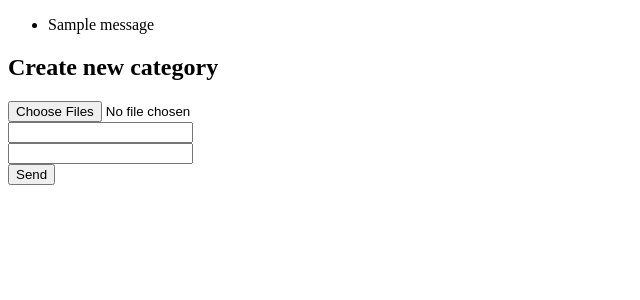
After one commit to pumaliga/Example-Flask, a Flask app: page /main/add/category in a window 1280 px wide. The commit adds this page. Shown: the top 300 px of the page, without its empty margins (0-640 px from the left). Run offline with Flask 2, Linux system fonts and the light colour scheme; a user stored in the database is signed in; tables that the repository leaves empty hold one stand-in row (values such as "Sample post"); one stand-in notice (Sample message) is shown.

Commit message:
last updates

```diff
--- a/app/__init__.py
+++ b/app/__init__.py
@@ -4,14 +4,15 @@ from flask_login import LoginManager
 
 login_manager = LoginManager()
 # login_manager.login_view = 'auth.login'
+ALLOWED_EXTENSIONS = {'txt', 'pdf', 'png', 'jpg', 'jpeg', 'gif'}
+UPLOAD_FOLDER = 'app/uploads'
 
 
 def create_app():
     app = Flask(__name__)
+    login_manager.init_app(app)
     app.config['SECRET_KEY'] = 'secret-key'
     app.debug = True
-    login_manager.init_app(app)
-
 
     from .auth import auth as auth_blueprint
     app.register_blueprint(auth_blueprint, url_prefix='/auth')
@@ -24,6 +25,6 @@ def create_app():
 
     @app.route('/')
     def redirect_rout():
-        return redirect(url_for('telega.login'))
+        return redirect(url_for('main.index'))
 
     return app
--- a/app/auth/views.py
+++ b/app/auth/views.py
@@ -23,7 +23,7 @@ def login():
                 return redirect(next_page)
     flash('Invalid username or password.')
 
-    return render_template('auth/login_telegram.html')
+    return render_template('auth/login.html')
 
 
 @auth.route('/register', methods=['GET', 'POST'])
--- a/app/main/views.py
+++ b/app/main/views.py
@@ -1,14 +1,74 @@
 import json
+import os
 
-from flask import render_template, jsonify
+from flask import render_template, jsonify, request, flash, redirect, url_for
 from flask_login import login_required
+from werkzeug.utils import secure_filename
 
 from . import main
+from .. import ALLOWED_EXTENSIONS, UPLOAD_FOLDER
+from ..models import session, Category
 
 
 @main.route('/', methods=['GET', 'POST'])
 def index():
     return render_template('index.html')
+
+
+# def uploader(avatar_category):
+#     """ Method for encrypting files """
+#     image_data = {}
+#     img_postfix = avatar_category.filename.rsplit('.', 1)[-1]
+#     img_name = avatar_category.filename.rsplit('.', 1)[0]
+#
+#     if img_postfix not in ('png', 'jpg', 'jpeg'):
+#         return False
+#
+#     image = 'avatar_{0}.{1}'.format(img_name, img_postfix)
+#     image_data[img_name] = image
+#
+#     return image_data
+
+def allowed_file(filename):
+    return '.' in filename and \
+           filename.rsplit('.', 1)[1].lower() in ALLOWED_EXTENSIONS
+
+
+@main.route('/add/category', methods=['GET', 'POST'])
+@login_required
+def add_category():
+    if request.method == 'POST':
+
+        try:
+            data = request.form
+            name = data.get('name')
+            description = data.get('description')
+
+            # if 'avatar' not in request.files:
+            #     flash('No file part')
+            #     return redirect(url_for('main.add_category'))
+
+            file = request.files.get('avatar')
+
+            if file.filename == '':
+                flash('No selected file')
+                return redirect(url_for('main.add_category'))
+
+            if file and allowed_file(file.filename):
+                filename = secure_filename(file.filename)
+                file.save(os.path.join(UPLOAD_FOLDER, filename))
+                with session() as s:
+                    new_category = Category(avatar=filename, name=name,
+                                            description=description)
+                    s.add(new_category)
+                    s.commit()
+                return redirect(url_for('main.add_category'))
+
+        except KeyError:
+            return jsonify({'saved': 'No file'})
+
+    return render_template('add_category.html')
+
 
 @main.route('/get_info_one')
 def get_info_one():
--- a/app/models.py
+++ b/app/models.py
@@ -1,9 +1,9 @@
 from contextlib import contextmanager
 
 from flask_login import UserMixin
-from sqlalchemy import Column, Integer, String, create_engine
+from sqlalchemy import Column, Integer, String, create_engine, ForeignKey, TEXT, Boolean
 from sqlalchemy.ext.declarative import declarative_base
-from sqlalchemy.orm import scoped_session, sessionmaker
+from sqlalchemy.orm import scoped_session, sessionmaker, relationship
 
 from . import login_manager
 
@@ -27,7 +27,7 @@ def session():
         connection.close()
 
 
-class User(UserMixin,Base):
+class User(UserMixin, Base):
     __tablename__ = 'users'
     id = Column(Integer, primary_key=True)
     username = Column(String(200), unique=True, nullable=False)
@@ -44,8 +44,36 @@ def load_user(user_id):
         user = s.query(User).get(int(user_id))
     return user
 
+
 # def load_user(user_id):
 # with session() as s:
     #     user_id = s.query(User).get_id(user_id)
     #     print(user_id)
     # return user_id
+
+
+class Category(Base):
+    __tablename__ = 'categories'
+    id = Column(Integer, primary_key=True)
+    avatar = Column(String(200), unique=True)
+    name = Column(String(200), unique=True, nullable=False)
+    description = Column(String(200), nullable=False)
+    product_info = relationship("Product", backref="category", lazy='dynamic', cascade="all, delete, delete-orphan")
+
+
+class Product(Base):
+    __tablename__ = 'products'
+    id = Column(Integer, primary_key=True)
+    category_id = Column(Integer, ForeignKey('categories.id'), nullable=False)
+    product_photo = relationship("Photo", backref="product", lazy='dynamic', cascade="all, delete, delete-orphan")
+    name = Column(String(200), unique=True, nullable=False)
+    description = Column(TEXT, nullable=False)
+    price = Column(Integer, nullable=False)
+    available = Column(Boolean, default=False)
+
+
+class Photo(Base):
+    __tablename__ = 'photos'
+    id = Column(Integer, primary_key=True)
+    product_id = Column(Integer, ForeignKey('products.id'), nullable=False)
+    photo = Column(String(200), unique=True)
--- /dev/null
+++ b/app/templates/add_category.html
@@ -0,0 +1,35 @@
+{% extends 'index.html' %}
+
+{% block content %}
+
+    {% with messages = get_flashed_messages() %}
+                {% if messages %}
+                    <ul class=flashes>
+                    {% for message in messages %}
+                        <li>{{ message }}</li>
+                    {% endfor %}
+                    </ul>
+                {% endif %}
+            {% endwith %}
+    <div class="add-category">
+
+        <form method="POST" enctype="multipart/form-data">
+            <h2>
+                Create new category
+            </h2>
+            <div class="avatar">
+                <input type="file" class="input-for-avatar" name="avatar" multiple>
+            </div>
+            <div class="title">
+                <input name="name" class="input-for-title" required>
+            </div>
+            <div class="description">
+                <input name="description" class="input-for-description" required>
+            </div>
+            <div>
+                <input type="submit" value=Send>
+
+            </div>
+        </form>
+    </div>
+{% endblock %}
--- a/app/templates/index.html
+++ b/app/templates/index.html
@@ -7,11 +7,20 @@
         <div class="title">
             <h2>Welcome {{ current_user.username }}</h2>
         </div>
-        <form class="logout" method="post">
-            <button>
-                <a class="logout-link" href="{{ url_for('auth.logout') }}">Log out</a>
-            </button>
-        </form>
+        <div>
+            <div class="logout-div">
+                <form class="logout" method="post">
+                    <button>
+                        <a class="logout-link" href="{{ url_for('auth.logout') }}">Log out</a>
+                    </button>
+                </form>
+            </div>
+            <div class="add-category">
+                <button>
+                    <a class="new-category-link" href="{{ url_for('main.add_category') }}">Add category</a>
+                </button>
+            </div>
+        </div>
     </div>
     {% endif %}
 {% endblock %}
--- a/gunicorn_conf.py
+++ b/gunicorn_conf.py
@@ -5,7 +5,7 @@ worker_class = 'eventlet'
 worker_connections = 1000
 timeout = 30
 keepalive = 2
-user = "macmini"
+user = "aleksandr"
 spew = False
 errorlog = '-'
 loglevel = 'debug'
```
Also changed, not shown: app/telegram/views.py (+12 -13 lines).
